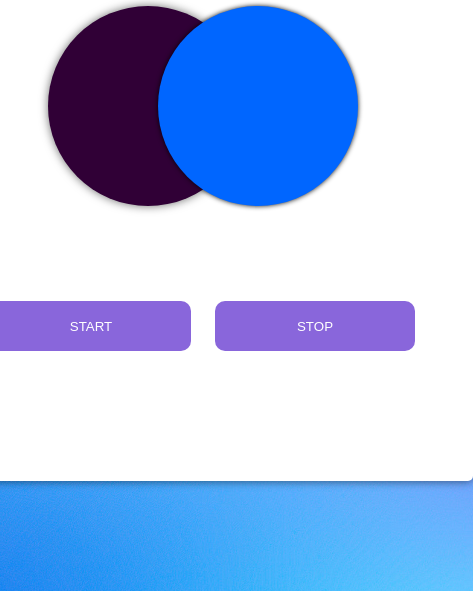
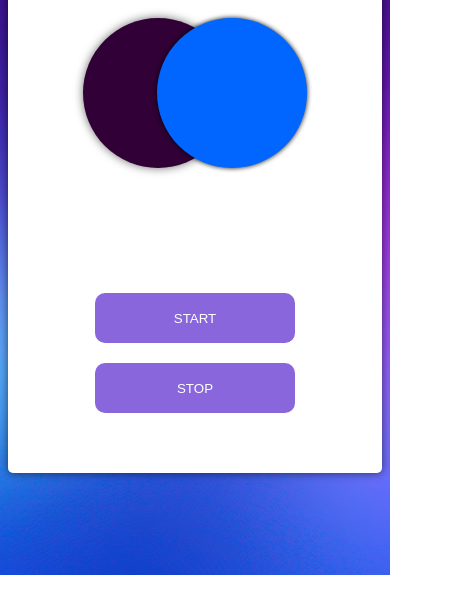
Before and after one commit to Jugoslav95/Color-Game, a plain HTML site: page index.html in a window 390 px wide. Shown: the part 269-860 px from the top of the page, 473 px wide, since content can reach past the window. Drawn offline with Linux system fonts and the light colour scheme.

Commit message:
Update main.css

```diff
--- a/main.css
+++ b/main.css
@@ -1,6 +1,15 @@
+* {
+    margin: 0px;
+    padding: 0px;
+}
+
 body {
     background: url(img1.jpg);
-    overflow: hidden;
+    background-repeat: no-repeat;
+    background-size: cover;
+    background-attachment: fixed;
+    background-position: center;
+    overflow-x: hidden;
 }
 
 .mainContainer {
@@ -91,3 +100,24 @@ button:active {
     top: 450px;
     position: absolute;
 }
+
+@media only screen and (max-width: 500px) {
+    .secondCont {
+        height: 500px;
+        width: 60%;
+    }
+
+    #colorOne {
+        left: 50px;
+        top: 160px;
+        width: 150px;
+        height: 150px;
+    }
+
+    #colorTwo {
+        right: 50px;
+        top: 160px;
+        width: 150px;
+        height: 150px;
+    }
+}
```
